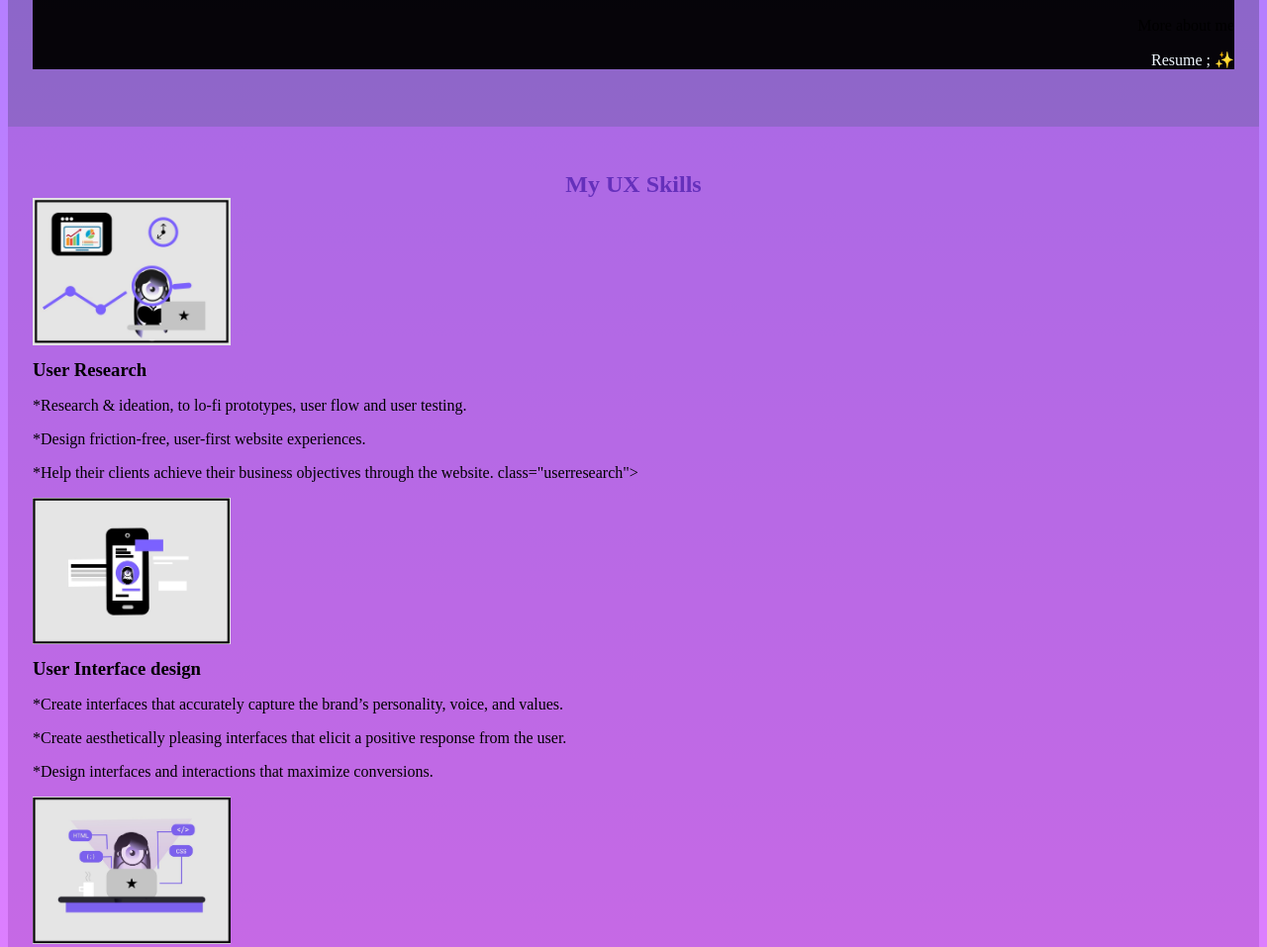
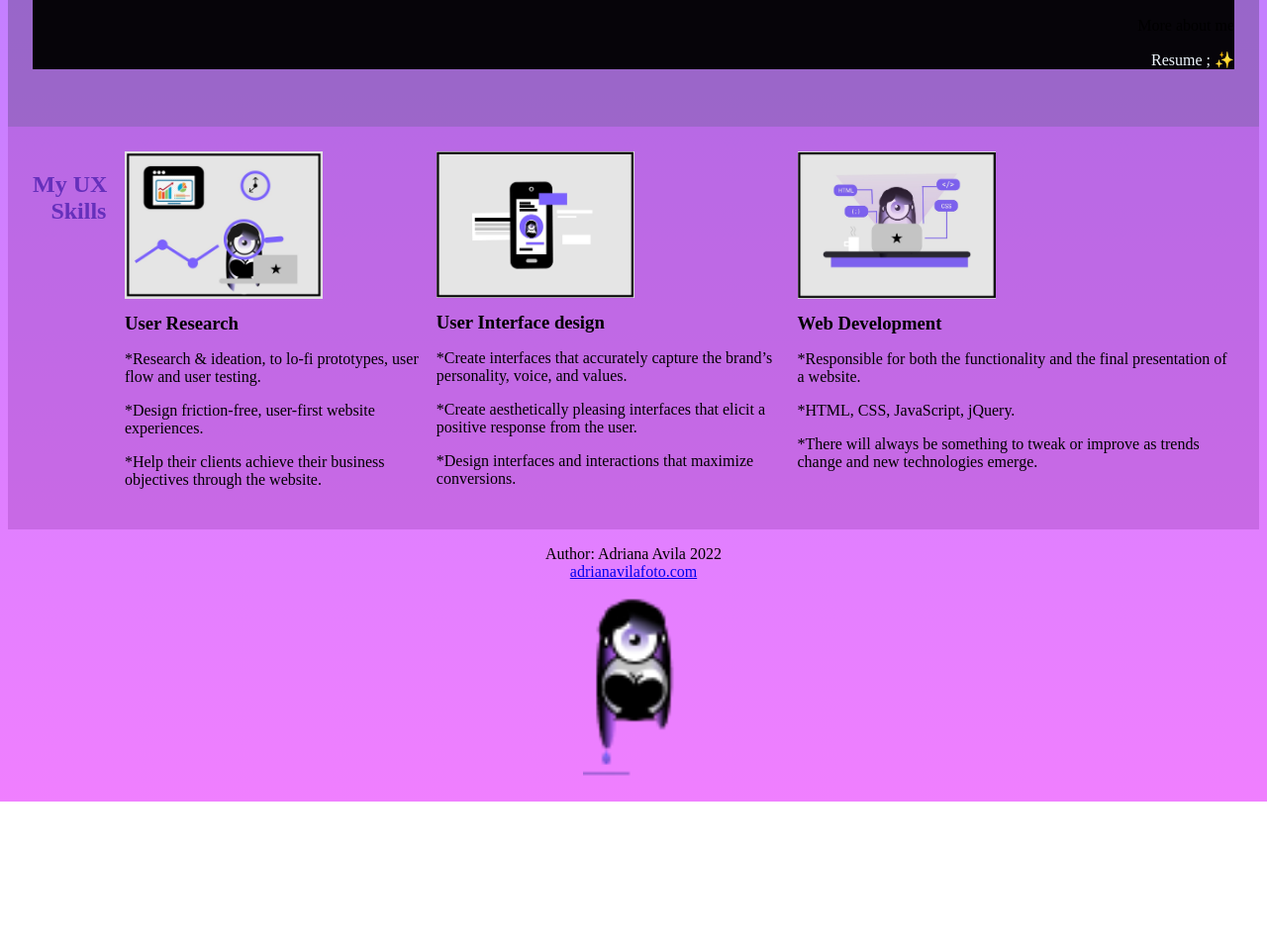
Before and after one commit to Adriavi/UX-UI-HW-18, a plain HTML site: page index.html in a window 1280 px wide. Shown: the part 1270-2227 px from the top of the page at 99% size. After the commit the page ends 2080 px from the top, so only its background shows below. Drawn offline with Linux system fonts and the light colour scheme; files whose address does not match are found by name.

Commit message:
hw 18 update

```diff
--- a/CSS/cssStyle.css
+++ b/CSS/cssStyle.css
@@ -72,10 +72,10 @@ background-color: rgba(1, 0, 2, 0.959);
   background-color: rgba(105, 90, 205, 0);
 }
 
-.userresearch {
+.flex {
   display: flex;
-  width: auto;
 }
+
 
 .author {
   text-align: center;
--- a/index.html
+++ b/index.html
@@ -63,18 +63,18 @@
           </section>
         </body>
 
-        <section class= "myskills">
+        <section id= "column" class="flex">
           <h1> My UX Skills</h1>
-          <div class="FlexContainer">
+          <div class= "flexcontainer1">
             <img src= "Home page Adriana Avila/homepagimages/User Research.jpg" alt="user research">
             <h3> User Research </h3>
             <p> *Research & ideation, to lo-fi prototypes, user flow and user testing.
               <P> *Design friction-free, user-first website experiences.
                <p> *Help their clients achieve their business objectives through the website.
-                class="userresearch">
+
 
             </div>
-
+              <div class="Flexcontainer2">
               <img src= "Home page Adriana Avila/homepagimages/User Interface design.jpg">
               <h3> User Interface design </h3>
               <p> *Create interfaces that accurately capture the brand’s personality, voice, and values.
@@ -84,13 +84,14 @@
                 <p> *Design interfaces and interactions that maximize conversions.</p>
               </div>
 
-
+                <div class="Flexcontainer3">
                 <img src= "Home page Adriana Avila/homepagimages/Web Development.jpg">
                 <h3>Web Development</h3>
                 <p>*Responsible for both the functionality and the final presentation of a website.
                   <p> *HTML, CSS, JavaScript, jQuery. </p>
                   <p>*There will always be something to tweak or improve as trends change and new technologies emerge.</p>
                 </div>
+                  </div>
           </section>
 
 <footer>
```
